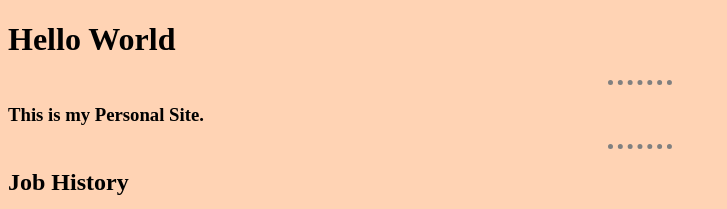
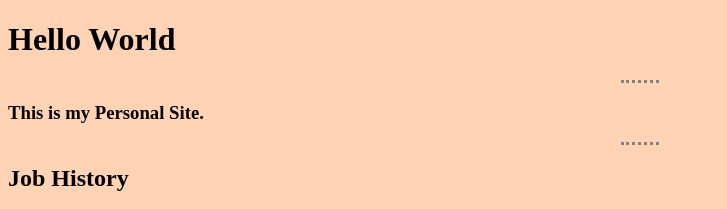
Before and after one commit to schwipschwapwal/ohpolly.github.com, a plain HTML site: page index.html in a window 1280 px wide. Shown: the top 209 px of the page, 0-727 px from the left. Drawn offline with Linux system fonts and the light colour scheme.

```diff
--- a/index.html
+++ b/index.html
@@ -14,8 +14,8 @@
             border-style: none;
             border-top-style: dotted;
             border-color: grey;
-            border-width: 5px;
-            width: 5%
+            border-width: 3px;
+            width: 3%
         }
 
         img {
```
